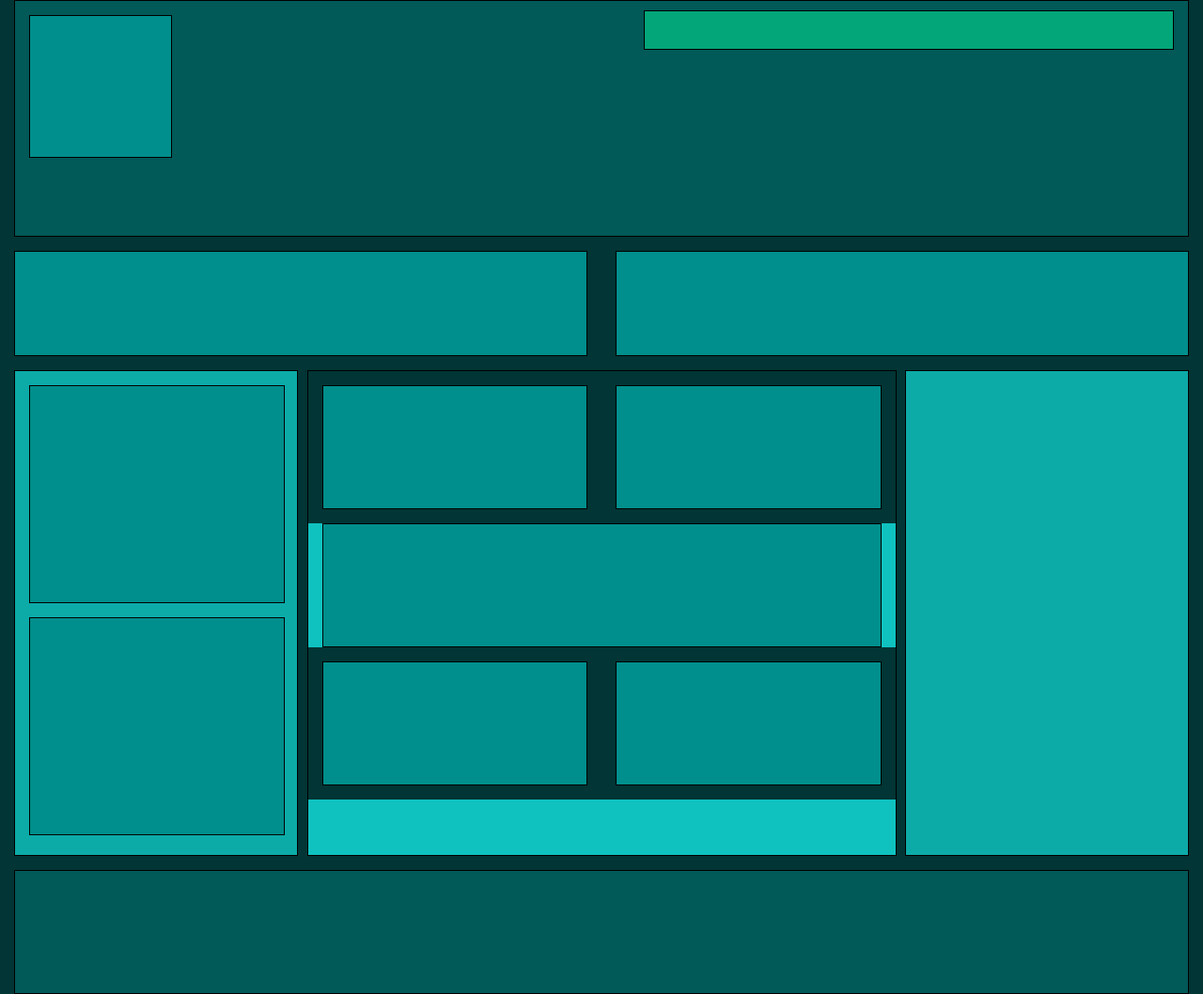
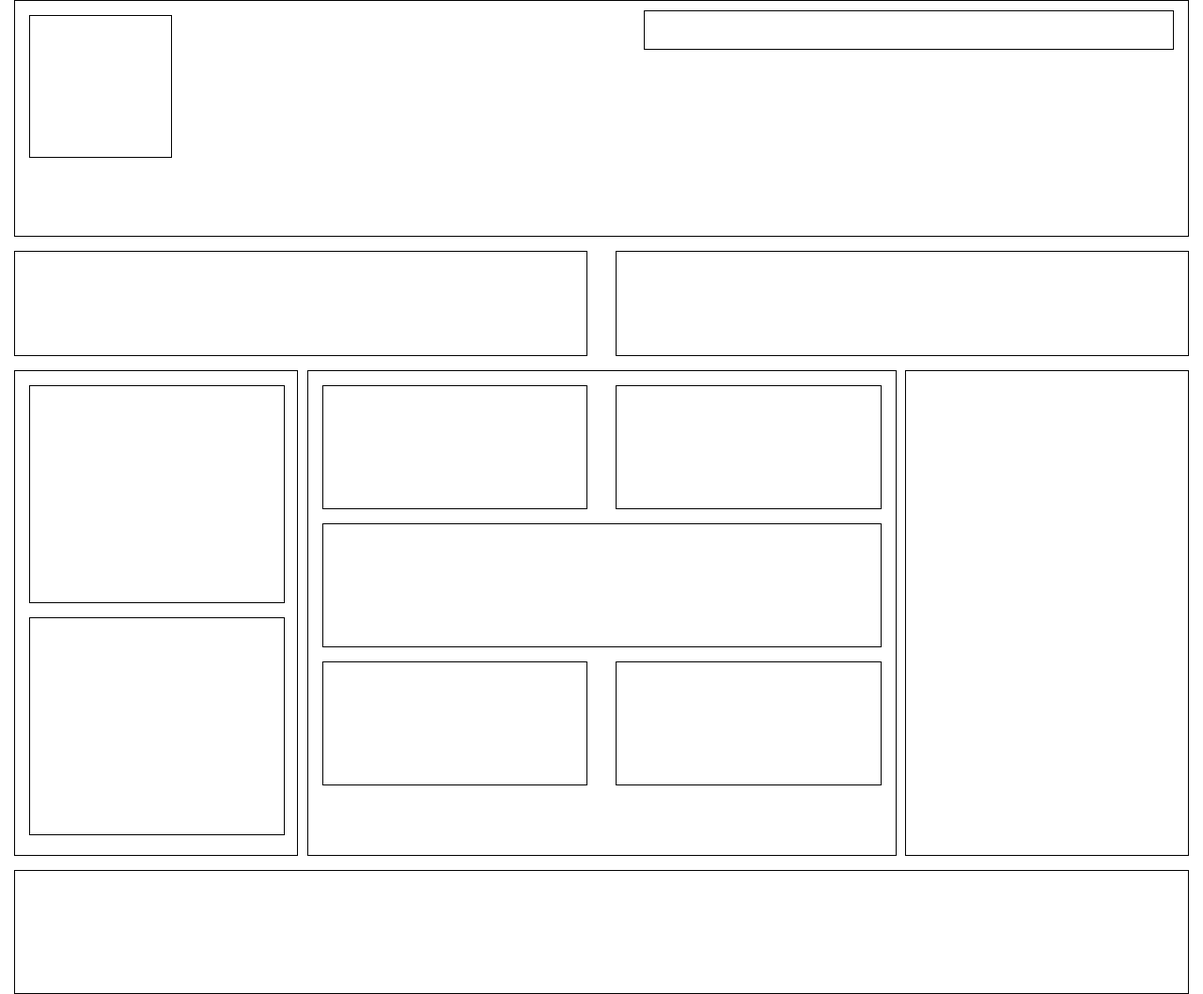
Before and after one commit to laurasoares30/HTML5CSS3-WIREFRAME, a plain HTML site: page index.html in a window 1280 px wide. Shown: the whole page at 94% size. Drawn offline with Linux system fonts and the light colour scheme.

Commit message:
Update style.css

```diff
--- a/style.css
+++ b/style.css
@@ -3,30 +3,6 @@
   padding: 0;
   text-decoration: none;
   border: none;
-  background-color: #023535;
-}
-
-header{
-  background-color: #015958;
-}
-section{
-  background-color: #008F8C;
-}
-
-nav{
-  background-color: #03A678;
-}
-
-footer{
-  background-color: #015958;
-}
-
-aside{
-  background-color: #0CABA8;
-}
-
-article{
-  background-color: #0FC2C0;
 }
 
 header>section, div>section, aside>section, .sectionMin {margin: 15px;}
```
